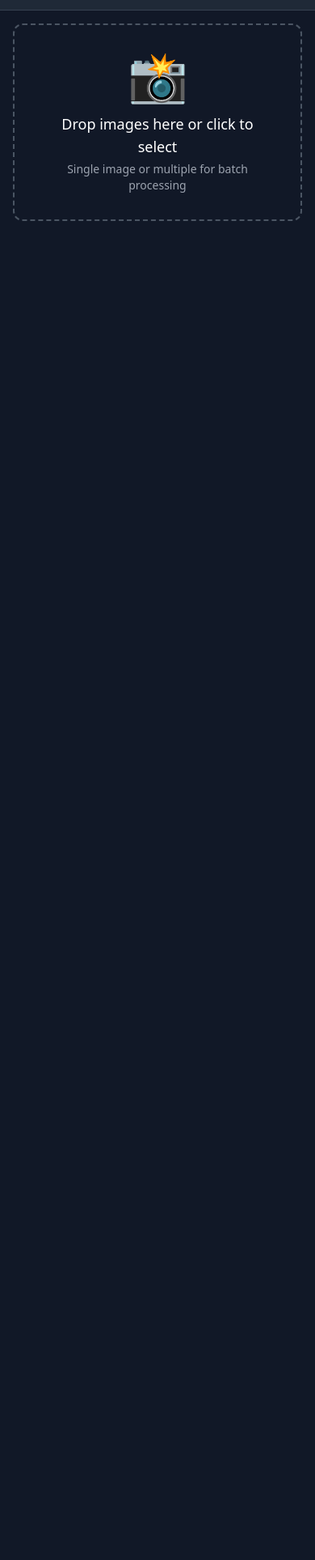
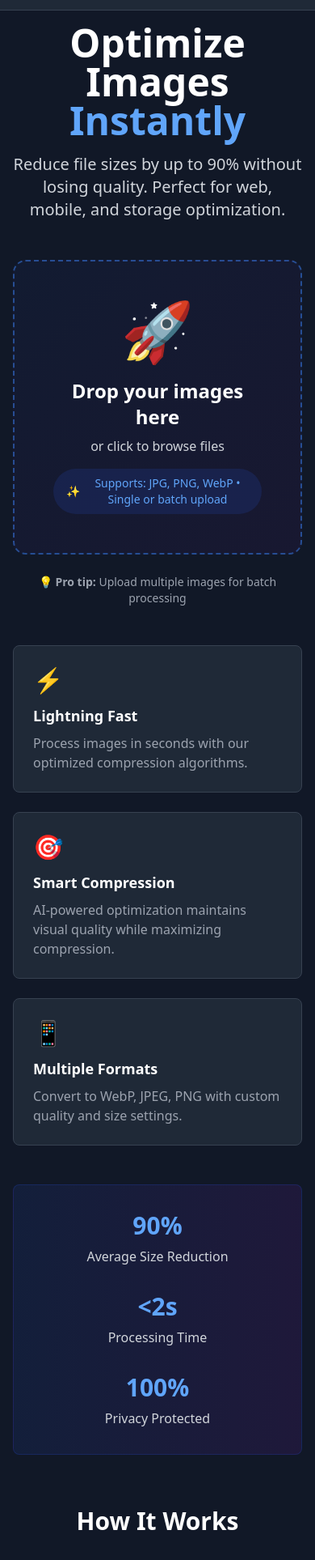
Before and after one commit to UkemeSkywalker/TinyPixo, a Next.js app: page / in a window 390 px wide. Shown: the part 40-1967 px from the top of the page at 81% size. Before the commit the page ends 844 px from the top, so only its background shows below. Built offline with nearby package versions, Linux system fonts and the light colour scheme.

Commit message:
facelift homepage & amplify implementation

```diff
--- a/app/page.tsx
+++ b/app/page.tsx
@@ -136,10 +136,82 @@ export default function Home() {
             onPercentageResize={handlePercentageResize}
           />
         ) : !originalImage ? (
-          <ImageUpload
-            onImageUpload={handleImageUpload}
-            onBatchUpload={handleBatchUpload}
-          />
+          <>
+            {/* Hero Section */}
+            <div className="text-center mb-12">
+              <h1 className="text-5xl font-bold text-white mb-4">
+                Optimize Images <span className="text-blue-400">Instantly</span>
+              </h1>
+              <p className="text-xl text-gray-300 mb-8 max-w-2xl mx-auto">
+                Reduce file sizes by up to 90% without losing quality. Perfect for web, mobile, and storage optimization.
+              </p>
+            </div>
+
+            {/* Upload Section */}
+            <ImageUpload
+              onImageUpload={handleImageUpload}
+              onBatchUpload={handleBatchUpload}
+            />
+
+            {/* Features Grid */}
+            <div className="grid md:grid-cols-3 gap-6 mt-12">
+              <div className="bg-gray-800 p-6 rounded-lg border border-gray-700">
+                <div className="text-3xl mb-3">⚡</div>
+                <h3 className="text-lg font-semibold text-white mb-2">Lightning Fast</h3>
+                <p className="text-gray-400">Process images in seconds with our optimized compression algorithms.</p>
+              </div>
+              <div className="bg-gray-800 p-6 rounded-lg border border-gray-700">
+                <div className="text-3xl mb-3">🎯</div>
+                <h3 className="text-lg font-semibold text-white mb-2">Smart Compression</h3>
+                <p className="text-gray-400">AI-powered optimization maintains visual quality while maximizing compression.</p>
+              </div>
+              <div className="bg-gray-800 p-6 rounded-lg border border-gray-700">
+                <div className="text-3xl mb-3">📱</div>
+                <h3 className="text-lg font-semibold text-white mb-2">Multiple Formats</h3>
+                <p className="text-gray-400">Convert to WebP, JPEG, PNG with custom quality and size settings.</p>
+              </div>
+            </div>
+
+            {/* Stats Section */}
+            <div className="bg-gradient-to-r from-blue-900/20 to-purple-900/20 rounded-lg p-8 mt-12 border border-blue-800/30">
+              <div className="grid md:grid-cols-3 gap-8 text-center">
+                <div>
+                  <div className="text-3xl font-bold text-blue-400 mb-2">90%</div>
+                  <div className="text-gray-300">Average Size Reduction</div>
+                </div>
+                <div>
+                  <div className="text-3xl font-bold text-blue-400 mb-2">&lt;2s</div>
+                  <div className="text-gray-300">Processing Time</div>
+                </div>
+                <div>
+                  <div className="text-3xl font-bold text-blue-400 mb-2">100%</div>
+                  <div className="text-gray-300">Privacy Protected</div>
+                </div>
+              </div>
+            </div>
+
+            {/* How It Works */}
+            <div className="mt-16">
+              <h2 className="text-3xl font-bold text-center text-white mb-8">How It Works</h2>
+              <div className="grid md:grid-cols-3 gap-8">
+                <div className="text-center">
+                  <div className="bg-blue-600 w-12 h-12 rounded-full flex items-center justify-center mx-auto mb-4 text-xl font-bold">1</div>
+                  <h3 className="text-lg font-semibold text-white mb-2">Upload</h3>
+                  <p className="text-gray-400">Drag & drop your images or click to select files</p>
+                </div>
+                <div className="text-center">
+                  <div className="bg-blue-600 w-12 h-12 rounded-full flex items-center justify-center mx-auto mb-4 text-xl font-bold">2</div>
+                  <h3 className="text-lg font-semibold text-white mb-2">Optimize</h3>
+                  <p className="text-gray-400">Choose format, quality, and size settings</p>
+                </div>
+                <div className="text-center">
+                  <div className="bg-blue-600 w-12 h-12 rounded-full flex items-center justify-center mx-auto mb-4 text-xl font-bold">3</div>
+                  <h3 className="text-lg font-semibold text-white mb-2">Download</h3>
+                  <p className="text-gray-400">Get your optimized images instantly</p>
+                </div>
+              </div>
+            </div>
+          </>
         ) : (
           <>
             <div className="mb-4">
--- a/components/ImageUpload.tsx
+++ b/components/ImageUpload.tsx
@@ -36,17 +36,22 @@ export default function ImageUpload({ onImageUpload, onBatchUpload }: ImageUploa
   }
 
   return (
+    <div className="max-w-2xl mx-auto">
       <div
         onClick={handleClick}
         onDrop={handleDrop}
         onDragOver={handleDragOver}
-      className="border-2 border-dashed border-gray-600 rounded-xl p-8 text-center mb-6 hover:border-blue-500 transition-colors cursor-pointer"
+        className="border-2 border-dashed border-blue-500/50 rounded-2xl p-12 text-center bg-gradient-to-br from-blue-900/10 to-purple-900/10 hover:border-blue-400 hover:bg-blue-900/20 transition-all duration-300 cursor-pointer group"
       >
-      <div className="space-y-4">
-        <div className="text-6xl">📸</div>
+        <div className="space-y-6">
+          <div className="text-7xl group-hover:scale-110 transition-transform duration-300">🚀</div>
           <div>
-          <p className="text-lg font-medium">Drop images here or click to select</p>
-          <p className="text-gray-400 text-sm mt-1">Single image or multiple for batch processing</p>
+            <p className="text-2xl font-semibold text-white mb-2">Drop your images here</p>
+            <p className="text-gray-300 mb-4">or click to browse files</p>
+            <div className="inline-flex items-center gap-2 text-sm text-blue-400 bg-blue-900/30 px-4 py-2 rounded-full">
+              <span>✨</span>
+              <span>Supports: JPG, PNG, WebP • Single or batch upload</span>
+            </div>
           </div>
           <input
             ref={fileInputRef}
@@ -58,5 +63,11 @@ export default function ImageUpload({ onImageUpload, onBatchUpload }: ImageUploa
           />
         </div>
       </div>
+
+      {/* Quick Tips */}
+      <div className="mt-6 text-center text-sm text-gray-400">
+        <p>💡 <strong>Pro tip:</strong> Upload multiple images for batch processing</p>
+      </div>
+    </div>
   )
 }
```
Also changed, not shown: amplify.yml (added, +17 -0 lines), 1 other file (tests, documents, lock files or other folders). Lines whose indentation alone changed are shown as unchanged.
